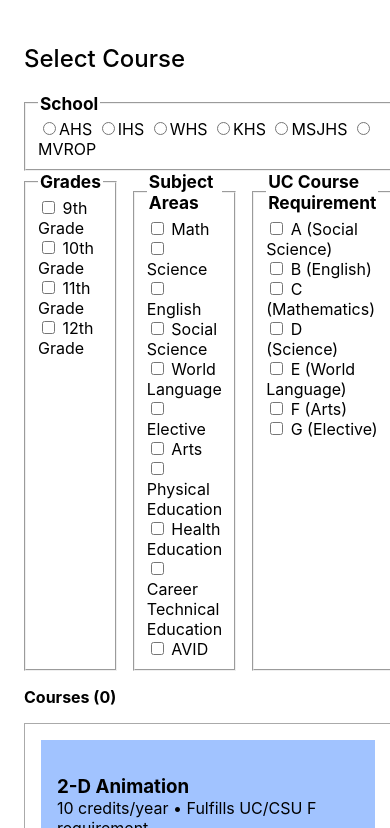
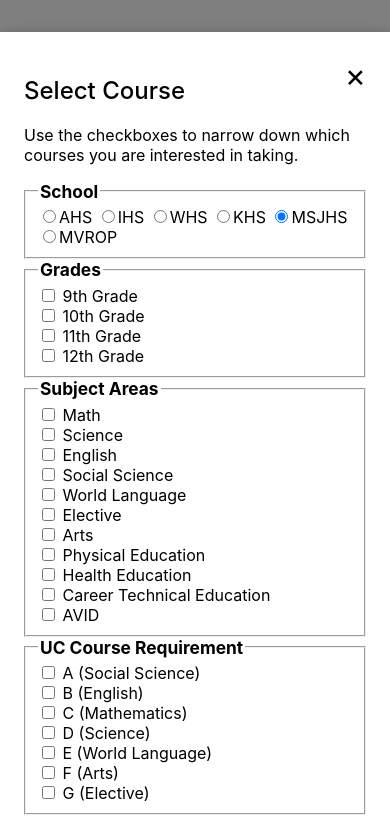
Before and after one commit to Jas7777/AIVenture_CourseBuddy, a plain HTML site: page site/index.html in a window 390 px wide. Shown: the top 828 px of the page. Drawn offline with Linux system fonts and the light colour scheme.

Commit message:
fixed the close button

```diff
--- a/site/index.html
+++ b/site/index.html
@@ -43,63 +43,57 @@
 
         <div id="modal-layer">
             <div id="select-course-dialog">
+                <span class="close-button-for-modal">&times;</span>
                 <h2>Select Course</h2>
+                <p>Use the checkboxes to narrow down which courses you are interested in taking.</p>
                 <form>
-                    <fieldset style="width: 100%; box-sizing: border-box;">
+                    <fieldset id="filter-school">
                         <legend>School</legend>
-                        <input type="radio" id="school-AHS" name="school"><label for="school-AHS">AHS</label>
-                        <input type="radio" id="school-IHS" name="school"><label for="school-IHS">IHS</label>
-                        <input type="radio" id="school-WHS" name="school"><label for="school-WHS">WHS</label>
-                        <input type="radio" id="school-KHS" name="school"><label for="school-KHS">KHS</label>
-                        <input type="radio" id="school-MSJHS" name="school"><label for="school-MSJHS">MSJHS</label>
-                        <input type="radio" id="school-MVROP" name="school"><label for="school-MVROP">MVROP</label>
+                        <input type="radio" id="school-AHS" name="school" value="AHS"><label for="school-AHS">AHS</label>
+                        <input type="radio" id="school-IHS" name="school" value="IHS"><label for="school-IHS">IHS</label>
+                        <input type="radio" id="school-WHS" name="school" value="WHS"><label for="school-WHS">WHS</label>
+                        <input type="radio" id="school-KHS" name="school" value="KHS"><label for="school-KHS">KHS</label>
+                        <input type="radio" id="school-MSJHS" name="school" value="MSJHS" checked><label for="school-MSJHS">MSJHS</label>
+                        <input type="radio" id="school-MVROP" name="school" value="MVROP"><label for="school-MVROP">MVROP</label>
                     </fieldset>
-                    <div style="display: flex; flex-direction: row;">
-                        <fieldset>
+                    <div id="filters">
+                        <fieldset id="filter-grade-level">
                             <legend>Grades</legend>
-                            <input type="checkbox" id="grade-9"> <label for="grade-9">9th Grade</label><br>
-                            <input type="checkbox" id="grade-10"> <label for="grade-9">10th Grade</label><br>
-                            <input type="checkbox" id="grade-11"> <label for="grade-9">11th Grade</label><br>
-                            <input type="checkbox" id="grade-12"> <label for="grade-9">12th Grade</label>
+                            <input type="checkbox" id="grade-9" value="9"> <label for="grade-9">9th Grade</label><br>
+                            <input type="checkbox" id="grade-10" value="10"> <label for="grade-9">10th Grade</label><br>
+                            <input type="checkbox" id="grade-11" value="11"> <label for="grade-9">11th Grade</label><br>
+                            <input type="checkbox" id="grade-12" value="12"> <label for="grade-9">12th Grade</label>
                         </fieldset>
-                        <fieldset>
+                        <fieldset id="filter-subject-area">
                             <legend>Subject Areas</legend>
-                            <input type="checkbox" id="subject-Math"> <label for="subject-Math">Math</label><br>
-                            <input type="checkbox" id="subject-Science"> <label for="subject-Science">Science</label><br>
-                            <input type="checkbox" id="subject-English"> <label for="subject-English">English</label><br>
-                            <input type="checkbox" id="subject-Social Science"> <label for="subject-Social Science">Social Science</label><br>
-                            <input type="checkbox" id="subject-World Language"> <label for="subject-World Language">World Language</label><br>
-                            <input type="checkbox" id="subject-Elective"> <label for="subject-Elective">Elective</label><br>
-                            <input type="checkbox" id="subject-Arts"> <label for="subject-Arts">Arts</label><br>
-                            <input type="checkbox" id="subject-Physical Education"> <label for="subject-Physical Education">Physical Education</label><br>
-                            <input type="checkbox" id="subject-Health Education"> <label for="subject-Health Education">Health Education</label><br>
-                            <input type="checkbox" id="subject-Career Technical Education"> <label for="subject-Career Technical Education">Career Technical Education</label><br>
-                            <input type="checkbox" id="subject-AVID"> <label for="subject-AVID">AVID</label><br>
+                            <input type="checkbox" id="subject-Math" value="Math"> <label for="subject-Math">Math</label><br>
+                            <input type="checkbox" id="subject-Science" value="Science"> <label for="subject-Science">Science</label><br>
+                            <input type="checkbox" id="subject-English" value="English"> <label for="subject-English">English</label><br>
+                            <input type="checkbox" id="subject-Social Science" value="Social Science"> <label for="subject-Social Science">Social Science</label><br>
+                            <input type="checkbox" id="subject-World Language" value="World Language"> <label for="subject-World Language">World Language</label><br>
+                            <input type="checkbox" id="subject-Elective" value="Elective"> <label for="subject-Elective">Elective</label><br>
+                            <input type="checkbox" id="subject-Arts" value="Arts"> <label for="subject-Arts">Arts</label><br>
+                            <input type="checkbox" id="subject-Physical Education" value="Physical Education"> <label for="subject-Physical Education">Physical Education</label><br>
+                            <input type="checkbox" id="subject-Health Education" value="Health Education"> <label for="subject-Health Education">Health Education</label><br>
+                            <input type="checkbox" id="subject-Career Technical Education" value="Career Technical Education"> <label for="subject-Career Technical Education">Career Technical Education</label><br>
+                            <input type="checkbox" id="subject-AVID" value="AVID"> <label for="subject-AVID">AVID</label><br>
                         </fieldset>
-                        <fieldset>
+                        <fieldset id="filter-uc-req">
                             <legend>UC Course Requirement</legend>
-                            <input type="checkbox" id="uc-A"> <label for="uc-A">A (Social Science)</label><br>
-                            <input type="checkbox" id="uc-B"> <label for="uc-B">B (English)</label><br>
-                            <input type="checkbox" id="uc-C"> <label for="uc-C">C (Mathematics)</label><br>
-                            <input type="checkbox" id="uc-D"> <label for="uc-D">D (Science)</label><br>
-                            <input type="checkbox" id="uc-E"> <label for="uc-E">E (World Language)</label><br>
-                            <input type="checkbox" id="uc-F"> <label for="uc-F">F (Arts)</label><br>
-                            <input type="checkbox" id="uc-G"> <label for="uc-G">G (Elective)</label><br>
+                            <input type="checkbox" id="uc-A" value="a"> <label for="uc-A">A (Social Science)</label><br>
+                            <input type="checkbox" id="uc-B" value="b"> <label for="uc-B">B (English)</label><br>
+                            <input type="checkbox" id="uc-C" value="c"> <label for="uc-C">C (Mathematics)</label><br>
+                            <input type="checkbox" id="uc-D" value="d"> <label for="uc-D">D (Science)</label><br>
+                            <input type="checkbox" id="uc-E" value="e"> <label for="uc-E">E (World Language)</label><br>
+                            <input type="checkbox" id="uc-F" value="f"> <label for="uc-F">F (Arts)</label><br>
+                            <input type="checkbox" id="uc-G" value="g"> <label for="uc-G">G (Elective)</label><br>
                         </fieldset>
                     </div>
                 </form>
-                <p><b>Courses (0)</b></p>
+                <p><b id="courses-count"></b></p>
                 <div id="courses-list">
                     <div style="position: absolute; width: 100%; height: 100%;">
                         <div id="courses-list-internal">
-                            <!--
-                            <div class="course-list-entry course-english">
-                                <h3 style="margin-bottom: 0">English 10 Honors</h3>
-                                <p style="margin-top: 0">10 credits/year &bull; Fulfills UC/CSU B requirement</p>
-                                <p>Students will focus on analyzing literature as they study dramatic works, poetry, short stories, and novels. Composition skills will be further developed through compare/contrast and persuasive essays and speeches. Career Path preparation continues with exploration of career paths, personal skills surveys, and appropriate technology. An additional focus will be college preparatory vocabulary. Student outcomes include work with reading, writing, literature, speaking, listening, personal responsibility, developing the capacity to reflect on their values, and social/cooperative skills.</p>
-                                <p><b>Prerequisites:</b> GATE identified or District Honors policy</p>
-                            </div>
-                            -->
                         </div>
                     </div>
                 </div>
@@ -113,7 +107,7 @@
                 <p class="course-stats"></p>
                 <p class="course-description"></p>
                 <p><b>Prerequisites:</b> <span class="course-prereqs"></span></p>
-                <a href="#">Add...</a>
+                <a href="#">Select..</a>
             </div>
         </template>
 
--- a/site/main.css
+++ b/site/main.css
@@ -72,38 +72,20 @@ h1, h2 {
 .course-arts { background-color: #a1c3ff; }
 .course-PE, .course-health, .course-CTE, .course-AVID { background-color: #cbcbcb; }
 
-/* if the display is too narrow, make course trays vertical */
-@media (max-width: 50em) {
-
-    #column {
-        margin-top: 0;
-    }
-
-    #course-trays {
-        flex-direction: column;
-    }
-
-    .tray-inner {
-        height: 10em;
-    }
-
-    .tray {
-        margin-right: 0;
-    }
-
-}
-
 #modal-layer {
     position: fixed;
+    background-color: rgba(0, 0, 0, 50%);
     top: 0;
     left: 0;
     width: 100vw;
     height: 100vh;
     display: flex;
+    overflow: auto;
 }
 
 #select-course-dialog {
     margin: auto;
+    margin-top: 2.0em;
     padding: 1.5em;
     background: #ffffff;
     box-shadow: rgba(0, 0, 0, 0.35) 0px 5px 15px;
@@ -120,7 +102,7 @@ legend {
 
 #courses-list {
     width: 100%;
-    height: 20em;
+    height: 30em;
     box-sizing: border-box;
     border: 1px solid #aaa;
     position: relative;
@@ -147,3 +129,57 @@ legend {
 fieldset {
     margin: 0;
 }
+
+#filter-school {
+    width: 100%;
+    box-sizing: border-box;
+}
+
+#filters {
+    display: flex;
+    flex-direction: row;
+}
+
+@media (max-width: 50em) {
+
+    /* remove global margin */
+    #column {
+        margin-top: 0;
+    }
+
+    /* make course trays follow each other vertically */
+    #course-trays {
+        flex-direction: column;
+    }
+
+    /* reduce tray height */
+    .tray-inner {
+        height: 10em;
+    }
+
+    /* remove tray margin since they're now stacked*/
+    .tray {
+        margin-right: 0;
+    }
+
+    /* stack the filters, too */
+    #filters {
+        flex-direction: column;
+    }
+
+    #filter-school, #filters fieldset {
+        width: 100%;
+        box-sizing: border-box;
+    }
+
+
+}
+
+.close-button-for-modal {
+    color: #000000;
+    text-decoration: none;
+    cursor: pointer;
+    float: right;
+    /*increase size*/
+    font-size: 2.0em;
+}
--- a/site/main.js
+++ b/site/main.js
@@ -34,6 +34,73 @@ for(const course of COURSES) {
     });
 
     // add
+    course.element = entry.querySelector(".course-list-entry");
     courseList.append(entry);
 
 }
+
+// update filters
+const schoolFilter = document.getElementById("filter-school"),
+      gradeLevelFilter = document.getElementById("filter-grade-level"),
+      subjectAreaFilter = document.getElementById("filter-subject-area"),
+      ucReqsFilter = document.getElementById("filter-uc-req");
+
+const refreshFilters = () => {
+
+    const school = schoolFilter.querySelector(":checked").value;
+    const grades = [...gradeLevelFilter.querySelectorAll(":checked")].map(node => node.value);
+    const subjects = [...subjectAreaFilter.querySelectorAll(":checked")].map(node => node.value);
+    const ucReqs = [...ucReqsFilter.querySelectorAll(":checked")].map(node => node.value);
+
+    let courses = COURSES.filter(course => course.schools.includes(school));
+
+    if(grades.length > 0) courses = courses.filter(course => {
+        for(const grade of grades) {
+            if(course.gradesAvailable.includes(Number(grade))) return true;
+        }
+    });
+
+    console.log(subjects);
+    if(subjects.length > 0) courses = courses.filter(course => subjects.includes(course.subject));
+    if(ucReqs.length > 0) courses = courses.filter(course => ucReqs.includes(course.ucCategory));
+
+    for(const course of COURSES) {
+        course.element.style.display = courses.includes(course) ? "" : "none";
+    }
+
+    document.getElementById("courses-count").textContent = `Courses (${courses.length})`;
+
+};
+
+// attach event listeners for filters
+schoolFilter.querySelectorAll("input").forEach(node => node.addEventListener("input", refreshFilters));
+gradeLevelFilter.querySelectorAll("input").forEach(node => node.addEventListener("input", refreshFilters));
+subjectAreaFilter.querySelectorAll("input").forEach(node => node.addEventListener("input", refreshFilters));
+ucReqsFilter.querySelectorAll("input").forEach(node => node.addEventListener("input", refreshFilters));
+refreshFilters();
+
+// Get the modal
+var classSelector = document.getElementById("select-course-dialog");
+
+// Get the button that opens the modal
+var add = document.getElementsByClassName("add")[0];
+
+// Get the <span> element that closes the modal
+var close_button_for_modal = document.getElementsByClassName("close-button-for-modal")[0];
+
+// When the user clicks on the button, open the modal
+add.onclick = function() {
+    classSelector.style.display = "block";
+}
+
+// When the user clicks on <span> (x), close the modal
+close_button_for_modal.onclick = function() {
+    classSelector.style.display = "none";
+}
+
+// When the user clicks anywhere outside of the modal, close it
+window.onclick = function(event) {
+  if (event.target == modal) {
+    classSelector.style.display = "none";
+  }
+}
```
